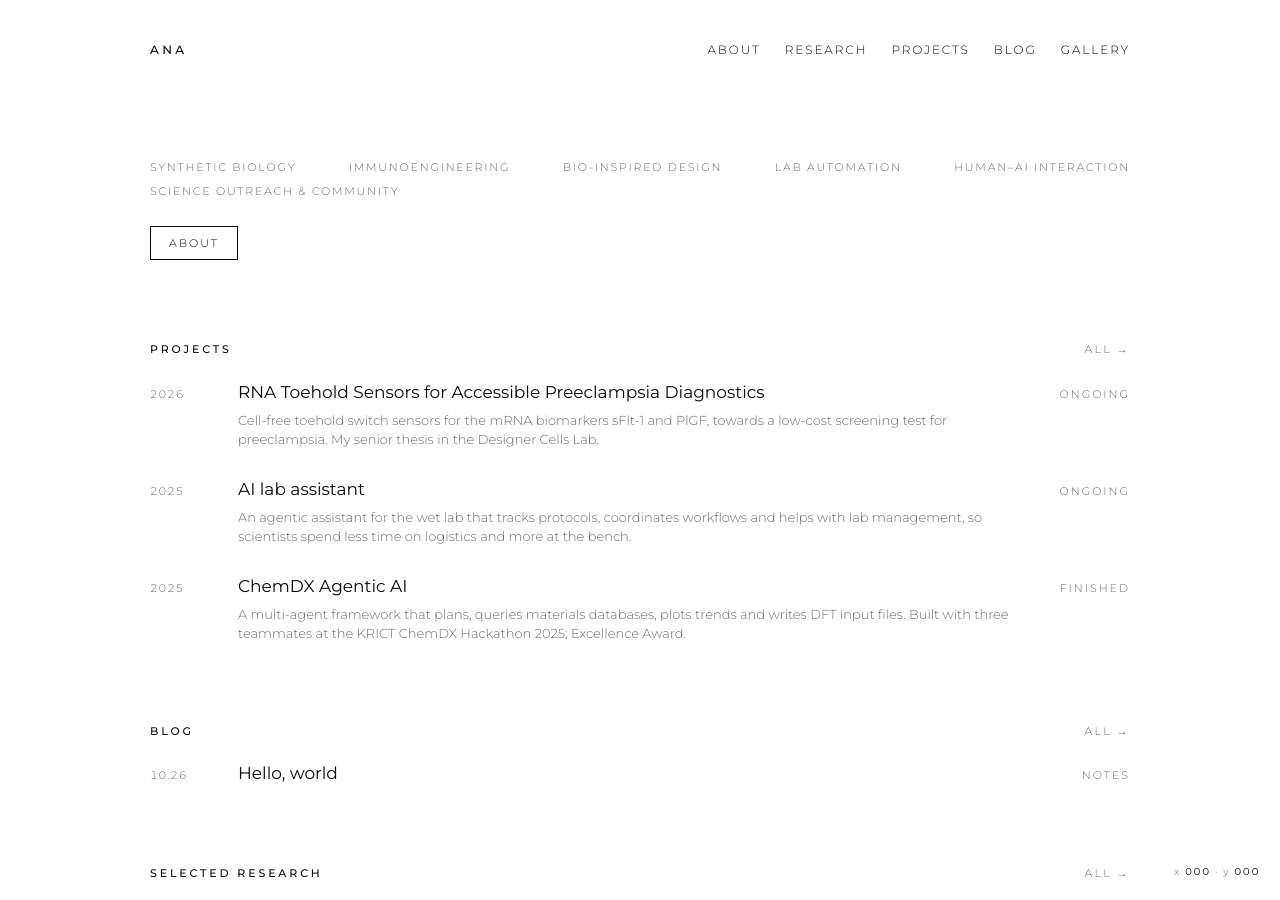
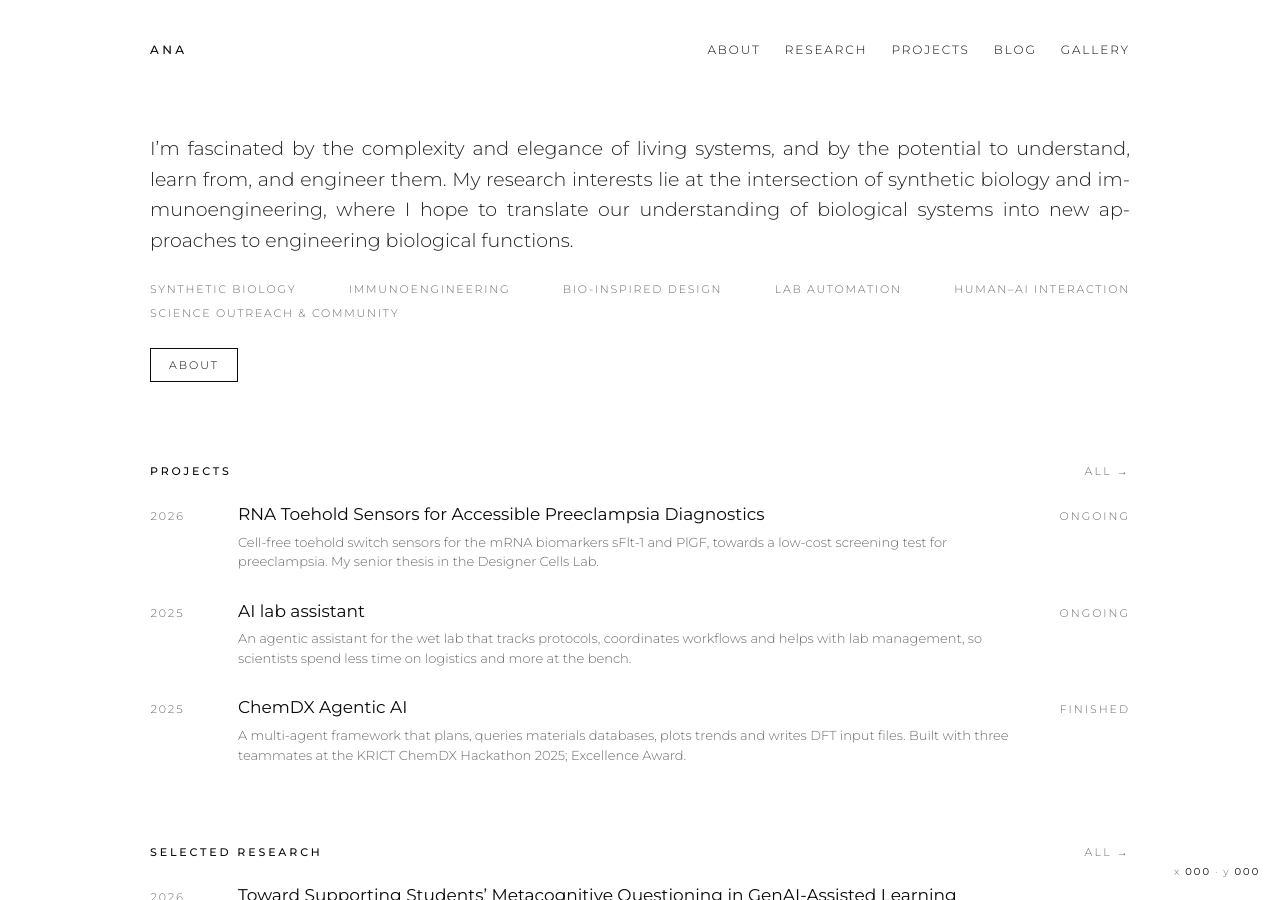
Before and after one commit to aairehtuele/arkana, a Jekyll site: the page built from index.html, in a window 1280 px wide and 900 px high. Built offline with Jekyll 4.4.1, drawn with Linux system fonts in a browser that asks for light colours.

Commit message:
Homepage: add About intro, remove Blog section
Co-Authored-By: Claude Fable 5.1 <noreply@anthropic.com>
Claude-Session: https://claude.ai/code/session_01K7kSkMVmseGRbdRETtVsAL

```diff
--- a/index.html
+++ b/index.html
@@ -2,6 +2,12 @@
 layout: default
 ---
 <section class="hero">
+  <p class="lede">
+    I’m fascinated by the complexity and elegance of living systems, and by the potential to understand,
+    learn from, and engineer them. My research interests lie at the intersection of synthetic biology and
+    immunoengineering, where I hope to translate our understanding of biological systems into new
+    approaches to engineering biological functions.
+  </p>
   <ul class="tags">
     {% for i in site.data.interests %}<li>{{ i }}</li>{% endfor %}
   </ul>
@@ -20,21 +26,6 @@ layout: default
         <span class="num">{{ p.year }}</span>
         <span class="name">{{ p.title }}<small>{{ p.description }}</small></span>
         <span class="meta">{{ p.status }}</span>
-      </a>
-    </li>
-    {% endfor %}
-  </ol>
-</section>
-
-<section class="index">
-  <div class="index-head"><h2>Blog</h2><a href="{{ '/blog/' | relative_url }}">All →</a></div>
-  <ol class="list">
-    {% for post in site.posts limit:3 %}
-    <li>
-      <a href="{{ post.url | relative_url }}">
-        <span class="num">{{ post.date | date: "%m.%y" }}</span>
-        <span class="name">{{ post.title }}</span>
-        <span class="meta">{{ post.tags | first }}</span>
       </a>
     </li>
     {% endfor %}
```
